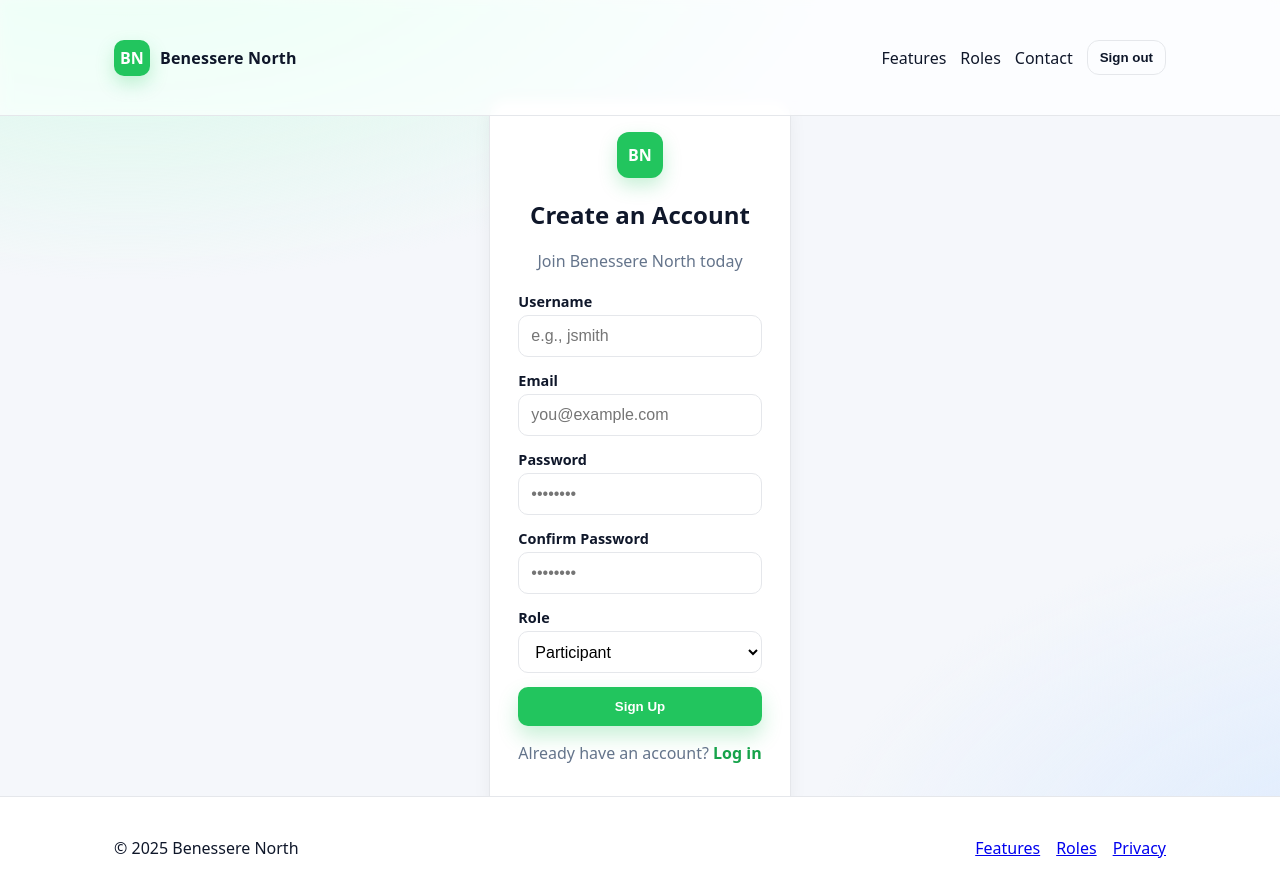
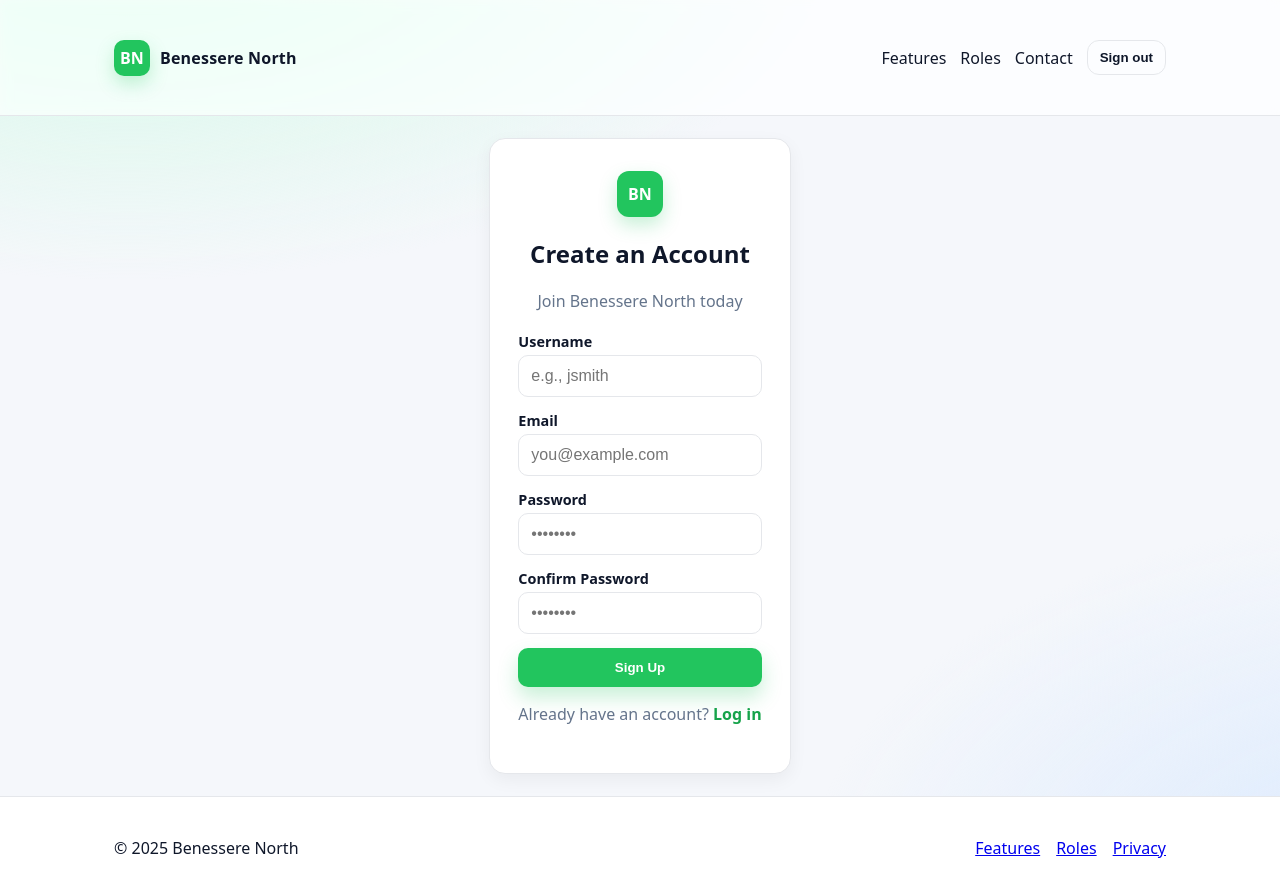
Before and after one commit to jpache22/benessere-north-mental-health-tracker, a SvelteKit app in the folder frontend/: page /register in a window 1280 px wide. Shown: the top 896 px of the page. Built offline with nearby package versions, Linux system fonts and the light colour scheme.

Commit message:
Removed user role selection from register / landing page

```diff
--- a/frontend/src/routes/register/+page.svelte
+++ b/frontend/src/routes/register/+page.svelte
@@ -86,16 +86,6 @@
       <label class="field">
         <span>Confirm Password</span>
         <input type="password" bind:value={confirmPassword} placeholder="••••••••" minlength="6" required />
-      </label>
-
-      <label class="field">
-        <span>Role</span>
-        <select bind:value={role} class="input">
-          <option value="participant">Participant</option>
-          <option value="intake">Intake</option>
-          <option value="therapist">Therapist</option>
-          <option value="coordinator">Coordinator</option>
-        </select>
       </label>
 
       <button type="submit" class="primary btn" disabled={loading}>
```
